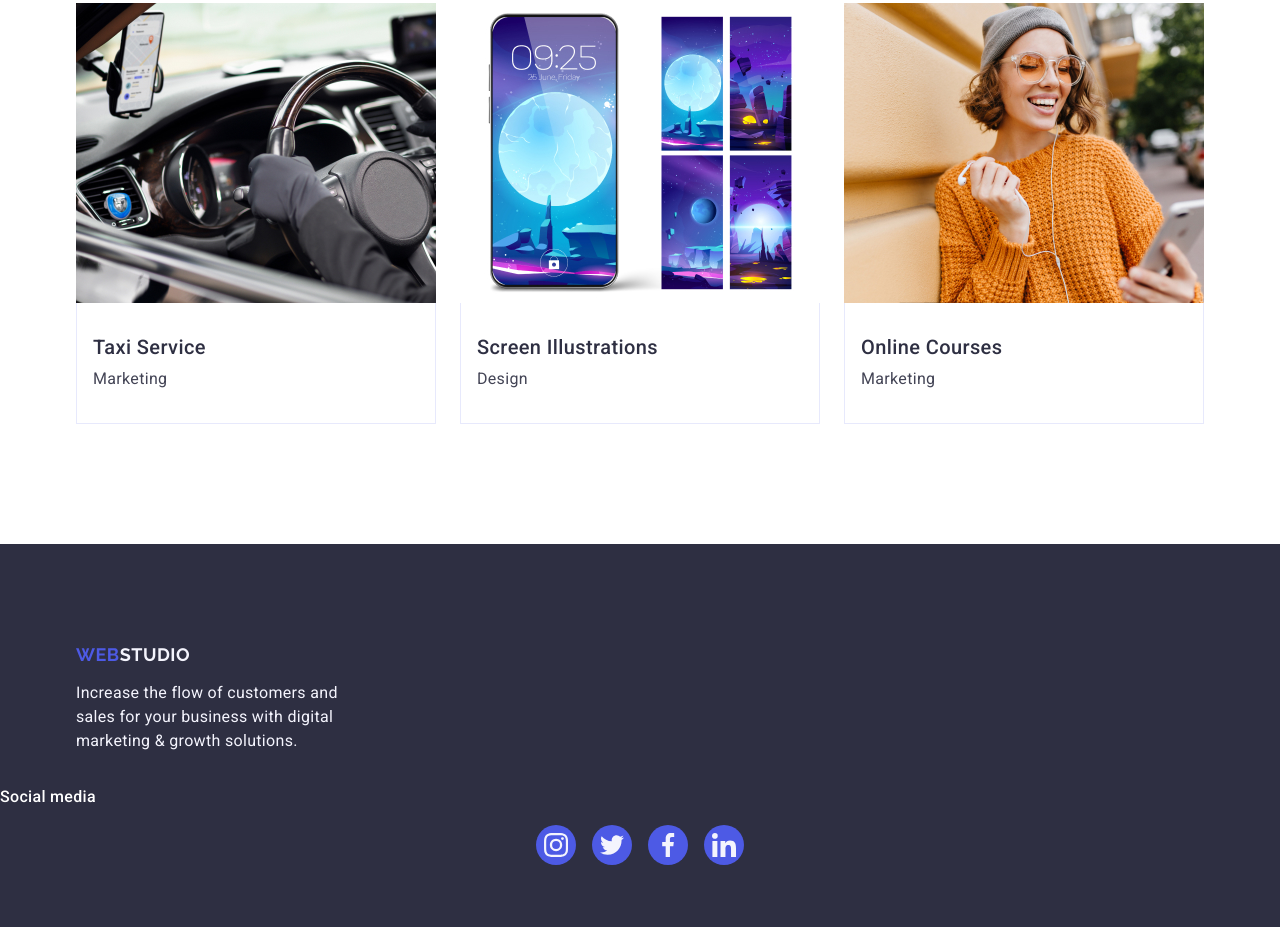
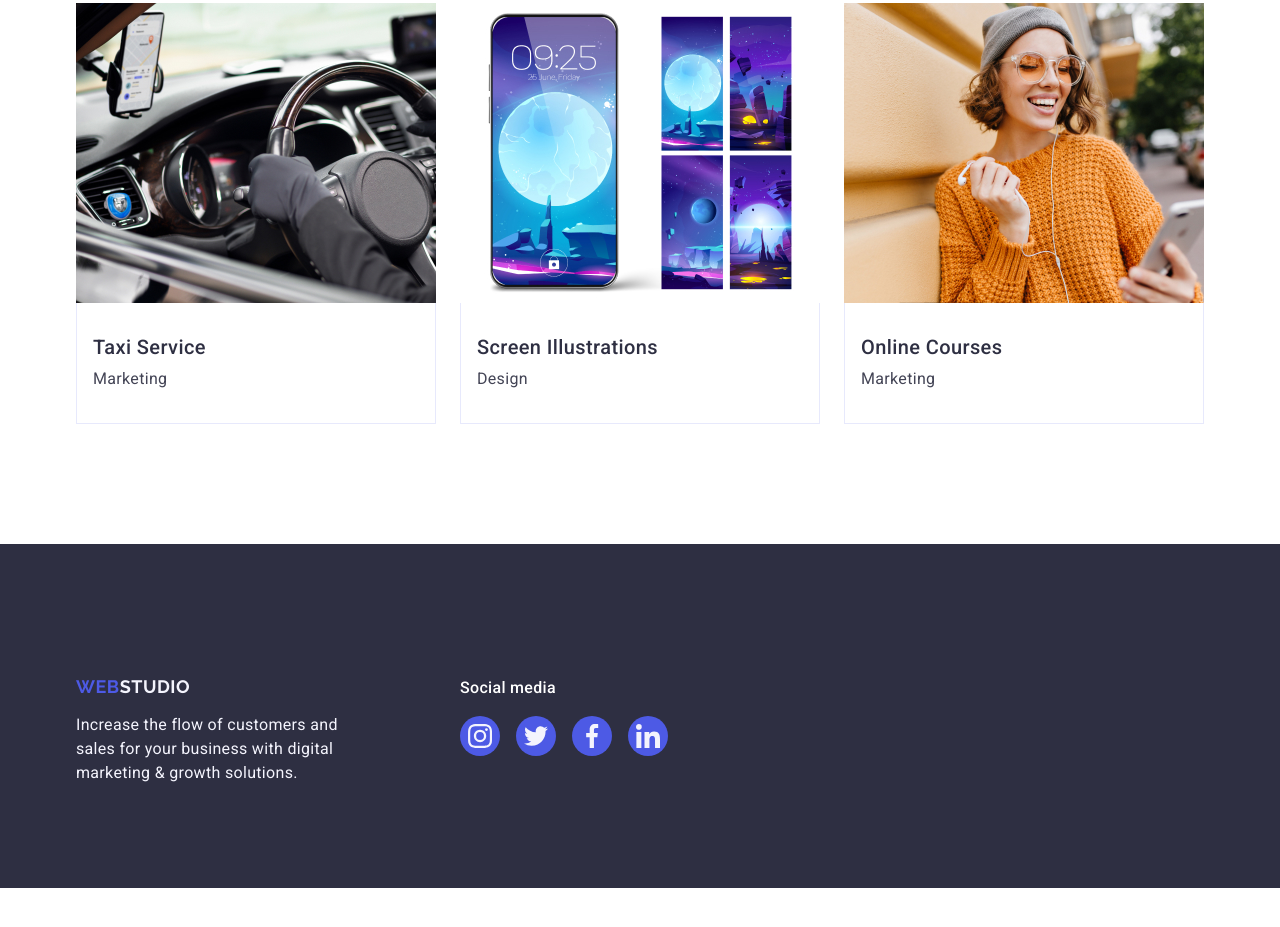
Before and after one commit to Mykhailoooo/goit-markup-hw-05, a plain HTML site: page index.html in a window 1280 px wide. Shown: the part 2639-3566 px from the top of the page. After the commit the page ends 3527 px from the top, so only its background shows below. Drawn offline with nearby package versions, Linux system fonts and the light colour scheme.

Commit message:
footer-2

```diff
--- a/css/styles.css
+++ b/css/styles.css
@@ -453,7 +453,7 @@ img {
 }
 
 .footer-block {
-  display: block;
+  display: flex;
   align-items: baseline;
 }
 
--- a/index.html
+++ b/index.html
@@ -434,7 +434,9 @@
       </section>
     </main>
     <footer class="footer-section">
-      <div class="container footer-block">
+      <div class="all-footer container">
+        <div class="footer-block">
+          <div class="footer-container">
             <a class="footer-link-webstudio" href="./index.html"
               >Web<span style="color: #f4f4fd" class="studio">Studio</span></a
             >
@@ -477,6 +479,7 @@
             </ul>
           </div>
         </div>
+      </div>
     </footer>
     <!--<div class="backdrop">
       <div class="modal">
@@ -491,6 +494,6 @@
           <button type="submit">Send</button>
         </form>
       </div>
-    </div> > -->
+    </div>-->
   </body>
 </html>
```
Lines whose indentation alone changed are shown as unchanged.
